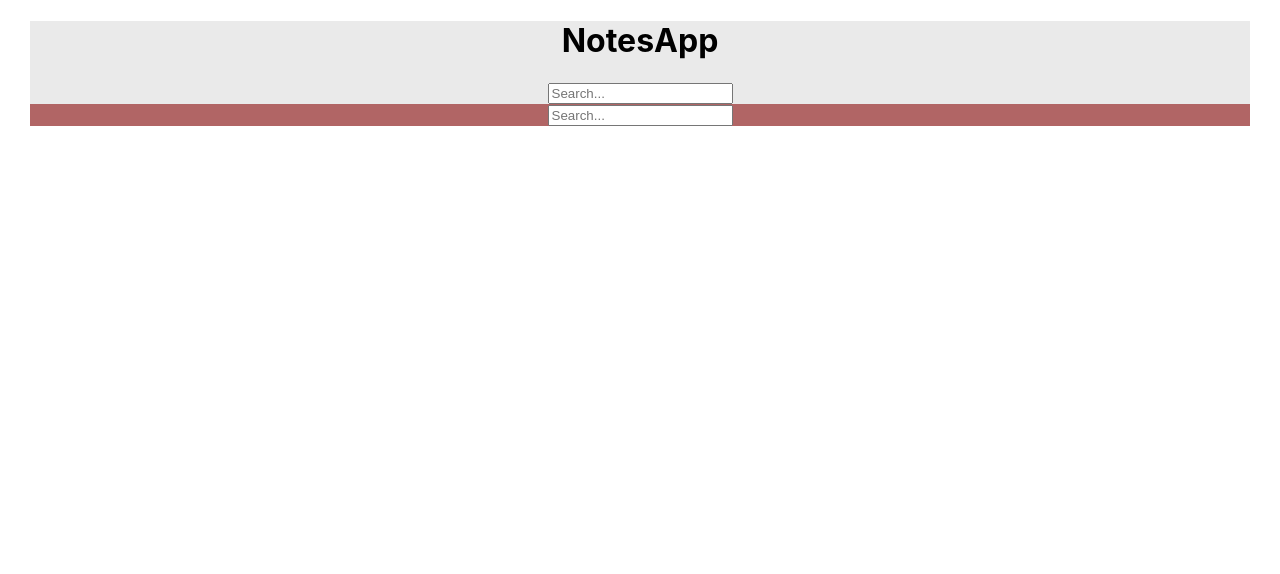
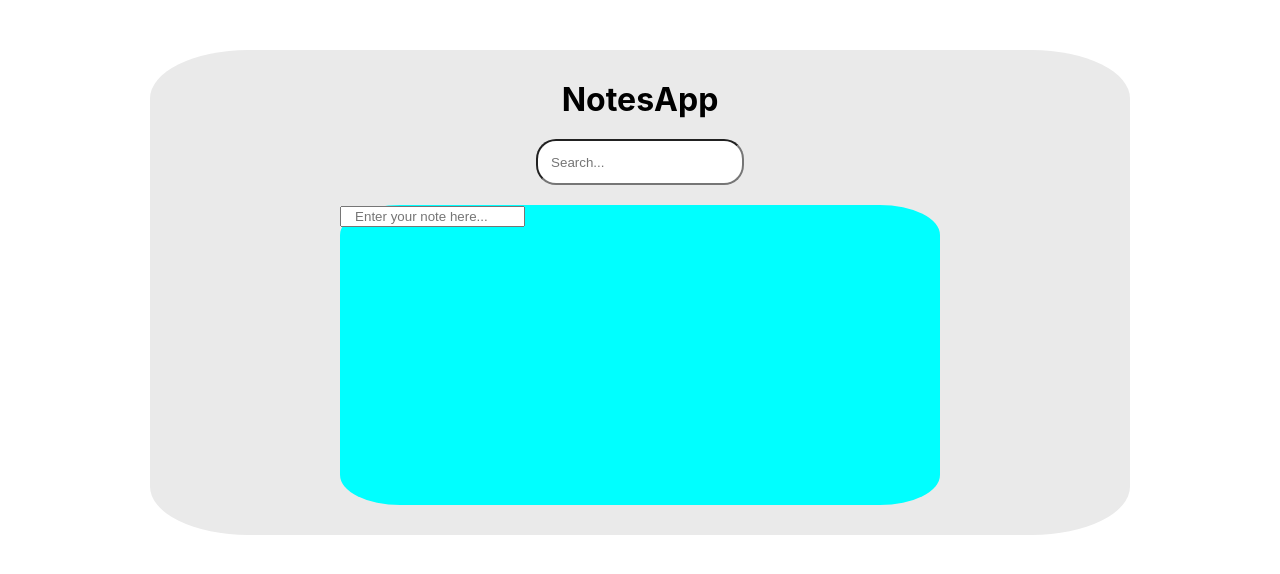
Before and after one commit to yasin-altunisik/note-app-redux, a React (Create React App) app: page / in a window 1280 px wide. Shown: the top 574 px of the page. Built offline with nearby package versions, Linux system fonts and the light colour scheme.

Commit message:
developing note-app UI

```diff
--- a/package.json
+++ b/package.json
@@ -9,7 +9,8 @@
     "react": "^18.2.0",
     "react-dom": "^18.2.0",
     "react-scripts": "5.0.1",
-    "web-vitals": "^2.1.4"
+    "web-vitals": "^2.1.4",
+    "yarn": "^1.22.19"
   },
   "scripts": {
     "start": "react-scripts start",
--- a/src/App.css
+++ b/src/App.css
@@ -1,16 +1,36 @@
 .App {
   background-color: #eaeaea;
-  margin: 0px 30px 0px 30px;
+  margin: 50px 150px 0px 150px;
+  padding: 30px 30px 30px 30px;
+  border-radius: 10%;
 }
 
-h1 {
-  text-align:center;
-}
-
-form {
+#form1 {
   text-align:center;
 }
 
 .text {
   background-color: #b16565;
 }
+
+.ex1 {
+  font-size: xx-large;
+  font-weight: bold;
+  text-align:center;
+}
+
+#input1 {
+  border-radius: 20px;
+  height: 40px;
+  width: 200px;
+  margin: 20px 0 20px 0;
+}
+
+.ex2 {
+  height: 300px;
+  width: 600px;
+  background-color: aqua;
+  margin-left: auto;
+  margin-right: auto;
+  border-radius: 10%;
+}
--- a/src/App.js
+++ b/src/App.js
@@ -3,31 +3,34 @@ import "./App.css";
 function App() {
   return (
     <div className="App">
-      <div>
-        <h1>NotesApp</h1>
+      <div className="ex1">
+        <text>NotesApp</text>
       </div>
 
       <div>
-        <form>
+        <form id="form1">
           <label>
-            <input type="text" placeholder="Search..." />
+            <input id="input1" type="text" placeholder="   Search..." />
           </label>
         </form>
       </div>
 
-      <div className="text">
+      <div className="ex2">
+
         <div>
           <form>
             <label>
-              <input type="text" placeholder="Search..." />
+              <input type="text" placeholder="   Enter your note here..." />
             </label>
           </form>
         </div>
+
         <div>
           <span></span>
           <span></span>
         </div>
       </div>
+
     </div>
   );
 }
```
Also changed, not shown: 2 other files (tests, documents, lock files or other folders).
